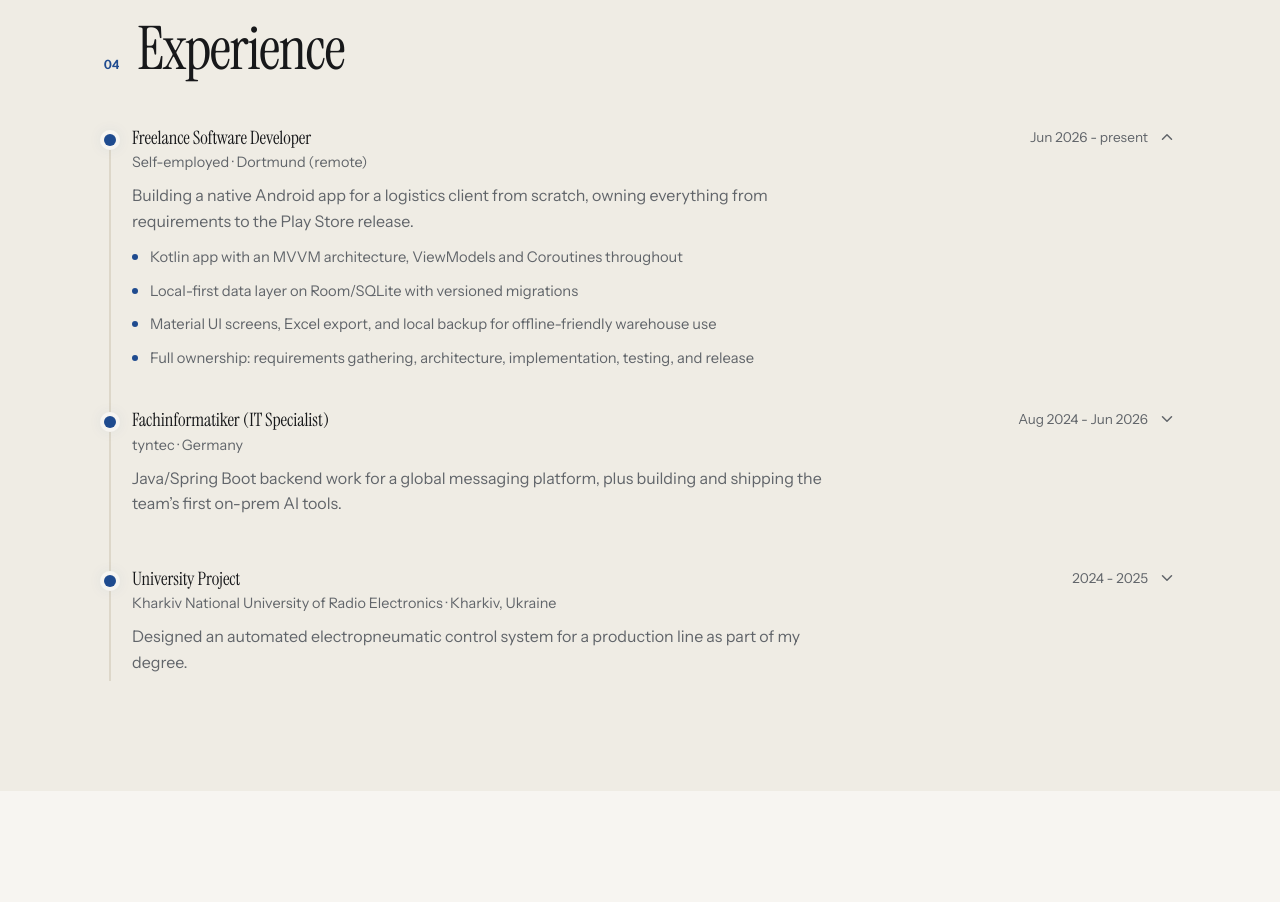
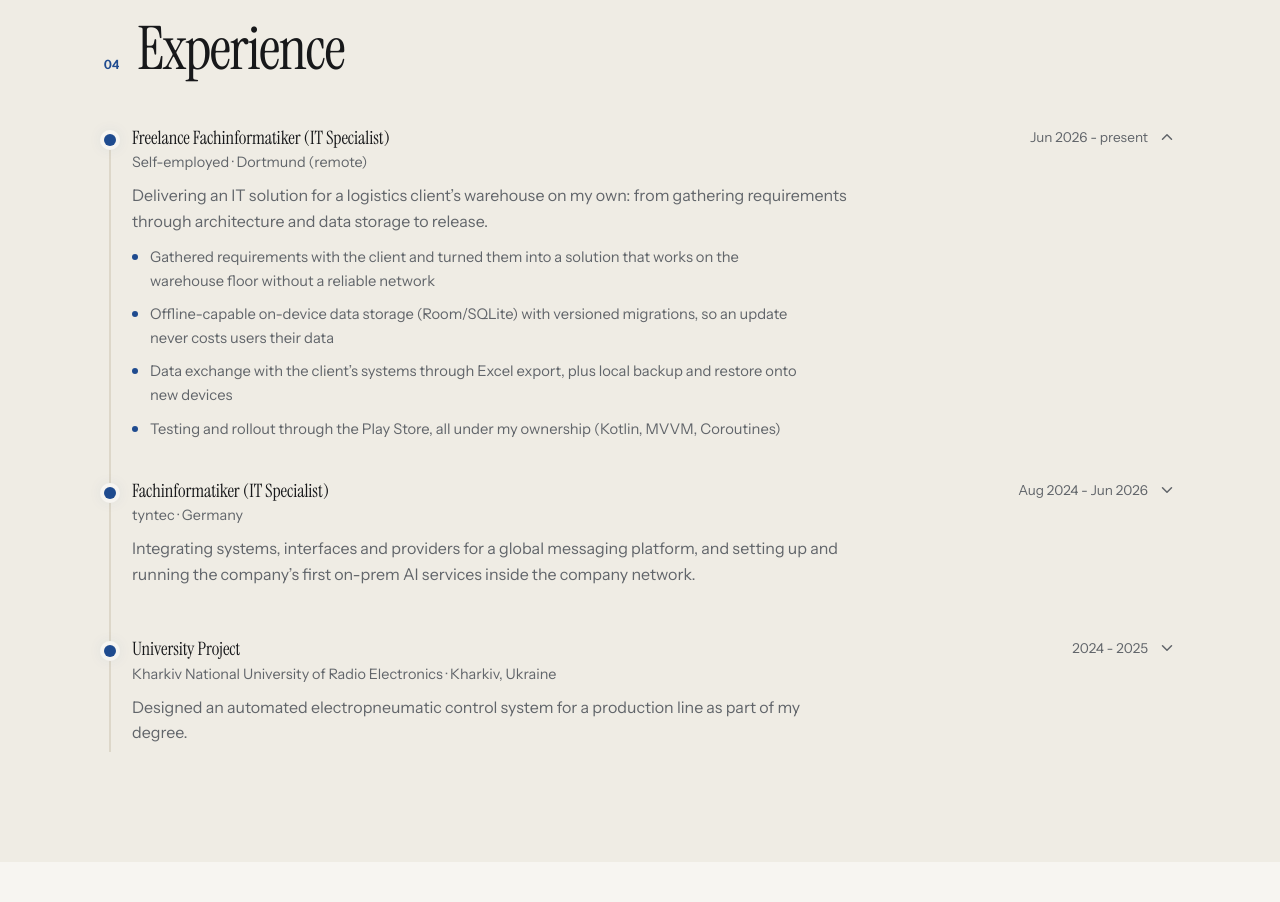
Before and after one commit to ATarasovHub/PersonalWebSite, a React (Vite) app: page / in a window 1280 px wide. Shown: the part 4940-5842 px from the top of the page. Built offline with nearby package versions, Linux system fonts and the light colour scheme.

Commit message:
Rewrite the experience entries around system integration

```diff
--- a/src/data/content.de.ts
+++ b/src/data/content.de.ts
@@ -341,17 +341,17 @@ export const de: Content = {
 
   experienceEntries: [
     {
-      role: 'Freiberuflicher Softwareentwickler',
+      role: 'Freiberuflicher Fachinformatiker',
       org: 'Selbstständig',
       period: 'seit Juni 2026',
       location: 'Dortmund (remote)',
       summary:
-        'Entwicklung einer nativen Android-App für einen Logistikkunden von Grund auf, von den Anforderungen bis zum Release im Play Store in eigener Verantwortung.',
+        'Eigenverantwortliche Umsetzung einer IT-Lösung für die Lagerlogistik eines Kunden: von der Anforderungsaufnahme über Architektur und Datenhaltung bis zum Release.',
       highlights: [
-        'Kotlin-App mit MVVM-Architektur, durchgängig mit ViewModels und Coroutines',
-        'Local-First-Datenschicht auf Room/SQLite mit versionierten Migrationen',
-        'Oberflächen mit Material UI, Excel-Export und lokale Sicherung für den Einsatz im Lager ohne verlässliches Netz',
-        'Volle Verantwortung: Anforderungsaufnahme, Architektur, Umsetzung, Tests und Veröffentlichung',
+        'Anforderungen gemeinsam mit dem Kunden aufgenommen und in eine Lösung für den Einsatz im Lager ohne verlässliches Netz übersetzt',
+        'Offline-fähige Datenhaltung auf den Geräten (Room/SQLite) mit versionierten Migrationen, damit Updates keine Daten kosten',
+        'Datenaustausch mit den Systemen des Kunden über Excel-Export sowie lokale Sicherung und Wiederherstellung auf neuen Geräten',
+        'Tests und Rollout über den Play Store in eigener Verantwortung (Kotlin, MVVM, Coroutines)',
       ],
     },
     {
@@ -360,14 +360,14 @@ export const de: Content = {
       period: 'Aug. 2024 - Juni 2026',
       location: 'Deutschland',
       summary:
-        'Backend-Entwicklung mit Java und Spring Boot für eine weltweite Messaging-Plattform, dazu Aufbau und Einführung der ersten On-Premises-KI-Werkzeuge im Team.',
+        'Integration von Systemen, Schnittstellen und Providern für eine weltweite Messaging-Plattform, dazu Aufbau und Betrieb der ersten On-Premises-KI-Dienste im Unternehmensnetz.',
       highlights: [
-        'Aufbau eines On-Premises-KI-Dienstes (Python, FastAPI, Ollama), der Jira-Tickets liest, zusammenfasst und klassifiziert, rund 7 Minuten Ersparnis pro Ticket, etwa 552 Stunden und 22.080 € pro Jahr, amortisiert in rund 6 Wochen',
-        'Entwicklung eines Rocket.Chat-Support-Bots, der Antworten per Sprachmodell entwirft und Tickets über einen Jira-Webhook durch den KI-Dienst leitet',
-        'Durchführung eines Modellvergleichs, protokolliert in MLflow und blind bewertet in Label Studio',
-        'Entwurf und Umsetzung einer REST-API zur Rufnummernverwaltung (Java 21, Spring Boot 3, PostgreSQL, Flyway, Caffeine, OpenAPI) für 56 Provider und rund 18.600 Kunden, abgesichert durch Testcontainers und Jenkins CI',
-        'Migration eines veralteten Java-EE/EJB-Werkzeugs auf Spring Boot 3 mit einem Frontend in React 19 und TypeScript',
-        'Mitarbeit an einer Versandplattform, die SMS, WhatsApp, RCS, Viber und TTS über SMPP und REST vereint, samt Least-Cost-Routing',
+        'Jira, ein lokal betriebenes Sprachmodell (Ollama) und Rocket.Chat per Webhook und FastAPI-Dienst zu einem durchgängigen Support-Ablauf verbunden: rund 7 Minuten Ersparnis pro Ticket, etwa 552 Stunden und 22.080 € pro Jahr, amortisiert in rund 6 Wochen',
+        'Betrieb der KI-Dienste vollständig on-premises, sodass keine Kundendaten das Unternehmensnetz verlassen',
+        '56 Upstream-Provider über eine zentrale REST-API (OpenAPI dokumentiert) an ein Rufnummern-Bestandssystem für rund 18.600 Kunden angebunden',
+        'Migration eines Java-EE/EJB-Altsystems auf Spring Boot 3 mit neuer Weboberfläche (React, TypeScript)',
+        'Mitarbeit an der Anbindung von SMS, WhatsApp, RCS, Viber und TTS über SMPP und REST, samt Least-Cost-Routing',
+        'Bereitstellung über Docker und Jenkins CI, abgesichert durch Integrationstests gegen echte PostgreSQL-Datenbanken (Testcontainers)',
       ],
     },
     {
--- a/src/data/content.en.ts
+++ b/src/data/content.en.ts
@@ -341,17 +341,17 @@ export const en: Content = {
 
   experienceEntries: [
     {
-      role: 'Freelance Software Developer',
+      role: 'Freelance Fachinformatiker (IT Specialist)',
       org: 'Self-employed',
       period: 'Jun 2026 - present',
       location: 'Dortmund (remote)',
       summary:
-        'Building a native Android app for a logistics client from scratch, owning everything from requirements to the Play Store release.',
+        'Delivering an IT solution for a logistics client’s warehouse on my own: from gathering requirements through architecture and data storage to release.',
       highlights: [
-        'Kotlin app with an MVVM architecture, ViewModels and Coroutines throughout',
-        'Local-first data layer on Room/SQLite with versioned migrations',
-        'Material UI screens, Excel export, and local backup for offline-friendly warehouse use',
-        'Full ownership: requirements gathering, architecture, implementation, testing, and release',
+        'Gathered requirements with the client and turned them into a solution that works on the warehouse floor without a reliable network',
+        'Offline-capable on-device data storage (Room/SQLite) with versioned migrations, so an update never costs users their data',
+        'Data exchange with the client’s systems through Excel export, plus local backup and restore onto new devices',
+        'Testing and rollout through the Play Store, all under my ownership (Kotlin, MVVM, Coroutines)',
       ],
     },
     {
@@ -360,14 +360,14 @@ export const en: Content = {
       period: 'Aug 2024 - Jun 2026',
       location: 'Germany',
       summary:
-        'Java/Spring Boot backend work for a global messaging platform, plus building and shipping the team’s first on-prem AI tools.',
+        'Integrating systems, interfaces and providers for a global messaging platform, and setting up and running the company’s first on-prem AI services inside the company network.',
       highlights: [
-        'Built an on-prem AI service (Python, FastAPI, Ollama) that reads, summarizes and classifies Jira tickets, saving roughly 7 minutes per ticket, about 552 hours and €22,080 a year, paid back in ~6 weeks',
-        'Shipped a Rocket.Chat support bot that drafts replies with an LLM and routes tickets from a Jira webhook through the AI service',
-        'Ran an LLM model-selection experiment tracked in MLflow and blind-evaluated in Label Studio',
-        'Designed and built a phone-number inventory REST API (Java 21, Spring Boot 3, PostgreSQL, Flyway, Caffeine, OpenAPI) for 56 providers and roughly 18,600 customers, covered by Testcontainers and Jenkins CI',
-        'Migrated a legacy Java EE/EJB numbering tool to Spring Boot 3 with a React 19 + TypeScript frontend',
-        'Contributed to an outbound messaging platform unifying SMS, WhatsApp, RCS, Viber and TTS over SMPP and REST, with least-cost channel routing',
+        'Connected Jira, a locally hosted language model (Ollama) and Rocket.Chat into one support workflow via webhooks and a FastAPI service, saving about 7 minutes per ticket, roughly 552 hours and €22,080 a year, paid back in ~6 weeks',
+        'Ran the AI services fully on-premises, so no customer data leaves the company network',
+        'Connected 56 upstream providers through one central REST API (documented with OpenAPI) to a phone-number inventory serving roughly 18,600 customers',
+        'Migrated a legacy Java EE/EJB system to Spring Boot 3 with a new web interface (React, TypeScript)',
+        'Contributed to integrating SMS, WhatsApp, RCS, Viber and TTS over SMPP and REST, with least-cost channel routing',
+        'Deployed with Docker and Jenkins CI, backed by integration tests against real PostgreSQL databases (Testcontainers)',
       ],
     },
     {
```
